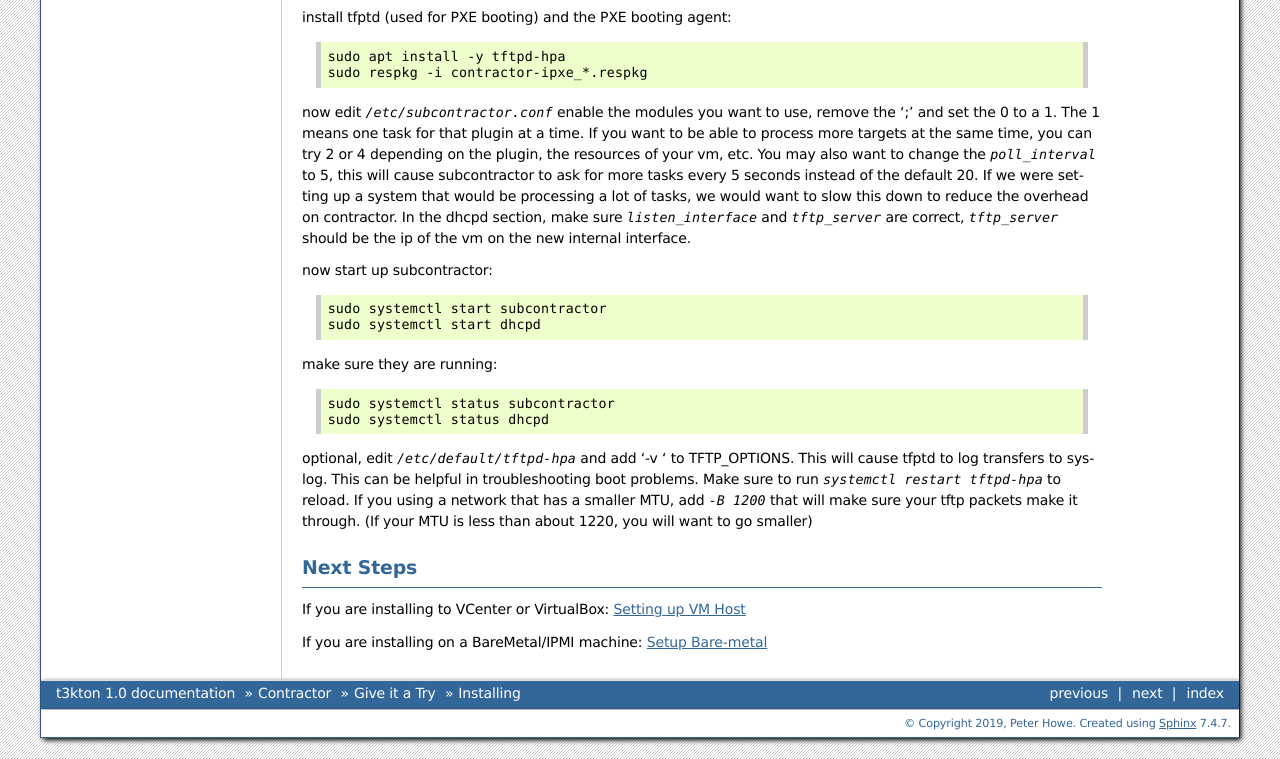
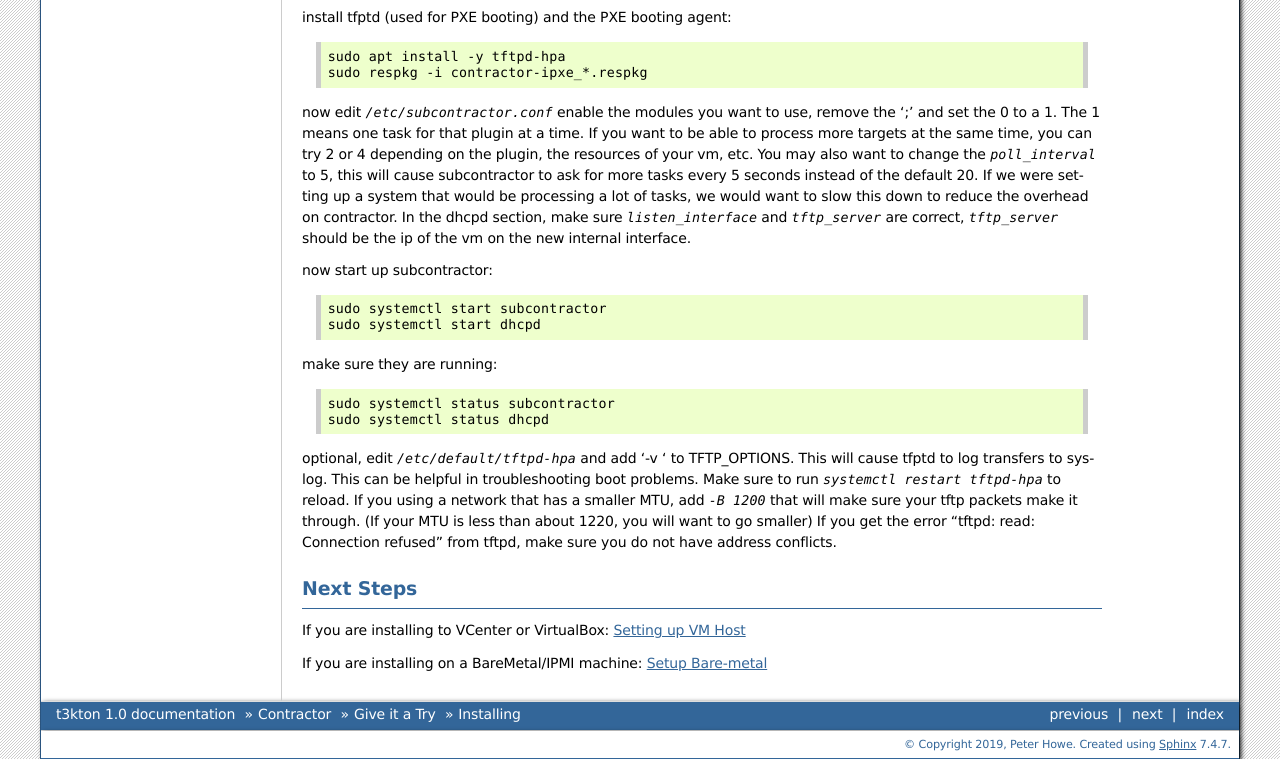
Before and after one commit to T3kton/t3kton.github.io, a Sphinx documentation site: the page built from source/contractor/tryit/installing.rst, in a window 1280 px wide and 900 px high, scrolled down 8643 px, cut to the strip 141-900 px from the top of the window. Built offline with Sphinx 7.4.7, drawn with Linux system fonts in a browser that asks for light colours.

Commit message:
apache_setup.sh fixes

```diff
--- a/source/contractor/tryit/installing.rst
+++ b/source/contractor/tryit/installing.rst
@@ -451,6 +451,8 @@ cause tfptd to log transfers to syslog.  This can be helpful in troubleshooting
 boot problems. Make sure to run `systemctl restart tftpd-hpa` to reload.  If you
 using a network that has a smaller MTU, add `-B 1200` that will make sure your tftp
 packets make it through.  (If your MTU is less than about 1220, you will want to go smaller)
+If you get the error "tftpd: read: Connection refused" from tftpd, make sure you do not
+have address conflicts.
 
 Next Steps
 ~~~~~~~~~~
```
Also changed, not shown: 1 other file.
